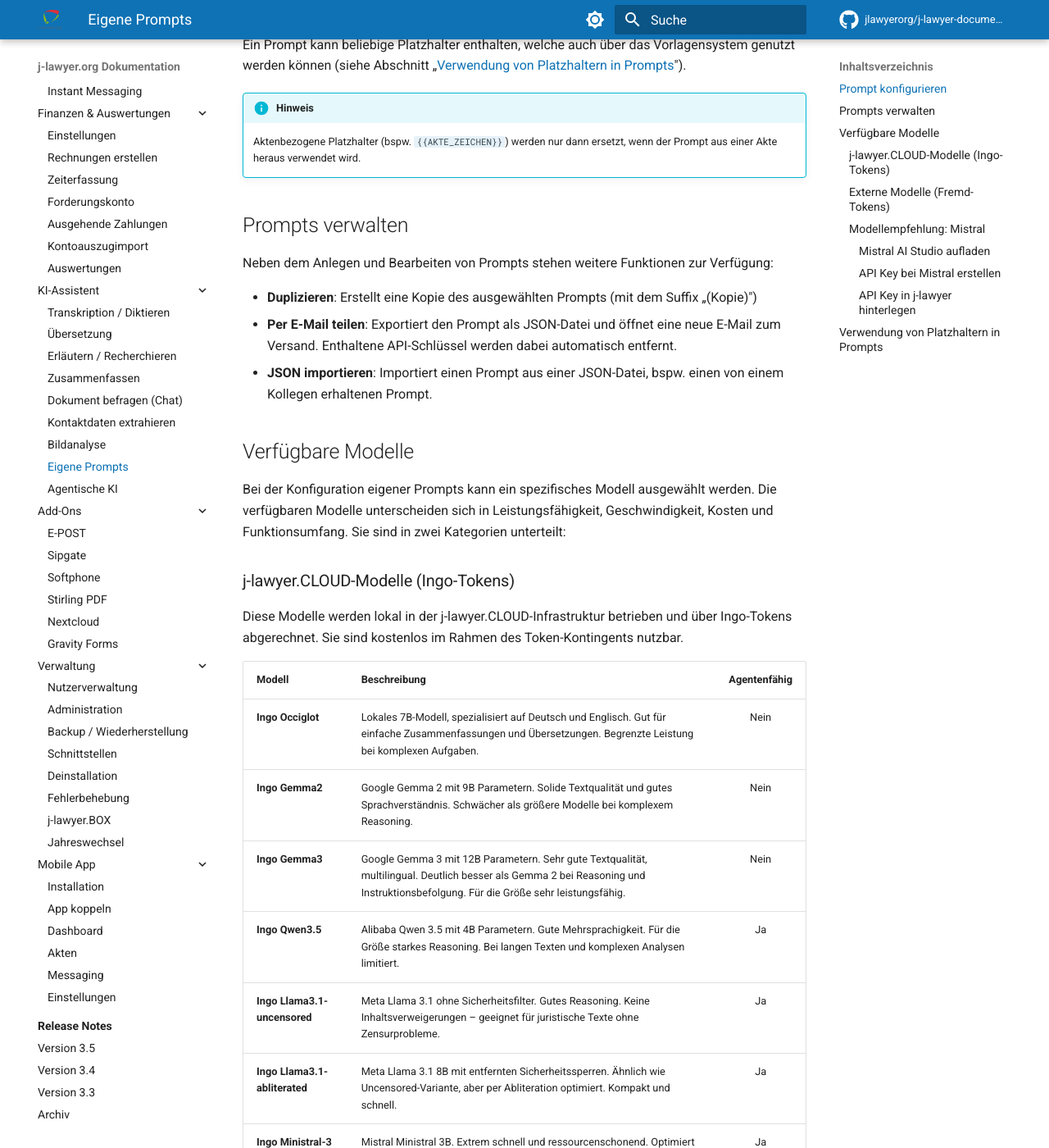
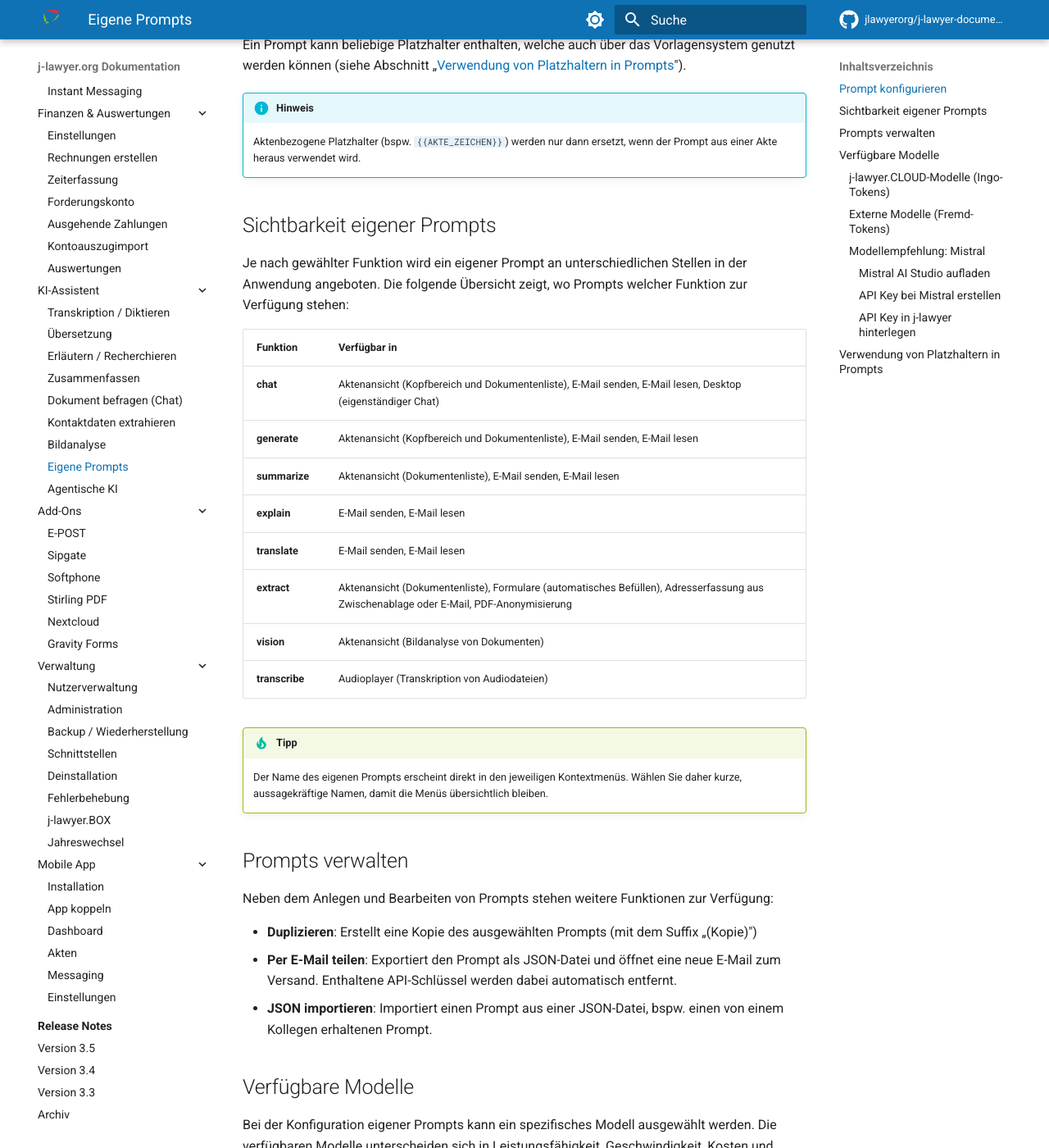
Before and after one commit to jlawyerorg/j-lawyer-documentation, an MkDocs documentation site: the page built from docs/benutzerhandbuch/ki-assistent/eigene-prompts.md, in a window 1280 px wide and 1400 px high, scrolled down 1488 px. Shown: the whole window at 82% size. Built offline with MkDocs 1.6.1 and Material for MkDocs 9.7.7, drawn with Linux system fonts in a browser that asks for light colours; comment, search, counter and statistics services are not loaded.

Commit message:
visibility per prompt type

```diff
--- a/docs/benutzerhandbuch/ki-assistent/eigene-prompts.md
+++ b/docs/benutzerhandbuch/ki-assistent/eigene-prompts.md
@@ -34,6 +34,24 @@
 
 !!! info "Hinweis"
     Aktenbezogene Platzhalter (bspw. `{{AKTE_ZEICHEN}}`) werden nur dann ersetzt, wenn der Prompt aus einer Akte heraus verwendet wird.
+
+## Sichtbarkeit eigener Prompts
+
+Je nach gewählter Funktion wird ein eigener Prompt an unterschiedlichen Stellen in der Anwendung angeboten. Die folgende Übersicht zeigt, wo Prompts welcher Funktion zur Verfügung stehen:
+
+| Funktion | Verfügbar in |
+|----------|-------------|
+| **chat** | Aktenansicht (Kopfbereich und Dokumentenliste), E-Mail senden, E-Mail lesen, Desktop (eigenständiger Chat) |
+| **generate** | Aktenansicht (Kopfbereich und Dokumentenliste), E-Mail senden, E-Mail lesen |
+| **summarize** | Aktenansicht (Dokumentenliste), E-Mail senden, E-Mail lesen |
+| **explain** | E-Mail senden, E-Mail lesen |
+| **translate** | E-Mail senden, E-Mail lesen |
+| **extract** | Aktenansicht (Dokumentenliste), Formulare (automatisches Befüllen), Adresserfassung aus Zwischenablage oder E-Mail, PDF-Anonymisierung |
+| **vision** | Aktenansicht (Bildanalyse von Dokumenten) |
+| **transcribe** | Audioplayer (Transkription von Audiodateien) |
+
+!!! tip "Tipp"
+    Der Name des eigenen Prompts erscheint direkt in den jeweiligen Kontextmenüs. Wählen Sie daher kurze, aussagekräftige Namen, damit die Menüs übersichtlich bleiben.
 
 ## Prompts verwalten
 
```
